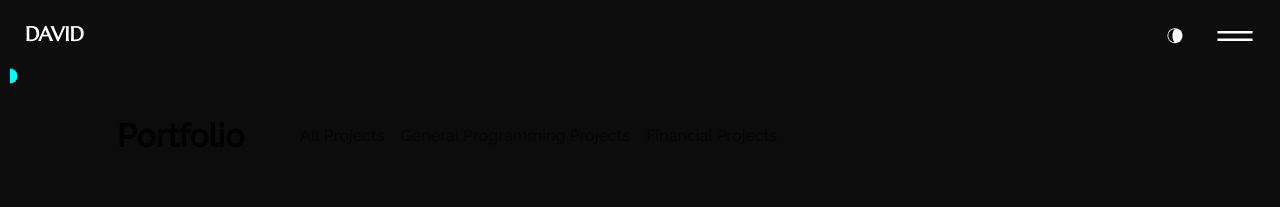
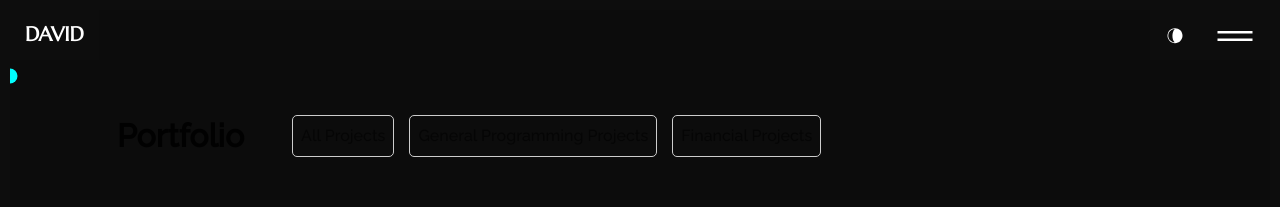
Before and after one commit to dordazrodriguez/portfolio, a React (Create React App) app: page /portfolio in a window 1280 px wide. Shown: the top 207 px of the page. Built offline with nearby package versions, Linux system fonts and the light colour scheme.

Commit message:
Added new filtering method for Portfolio projects on the Portfolio page.

```diff
--- a/src/content_option.js
+++ b/src/content_option.js
@@ -81,19 +81,20 @@ const dataportfolio = [{
         name: "IPTV and Movie Application",
         description: "A multi-platform application that I developed using Google's Flutter framework for streaming on-demand Movies and TV shows. Application also includes a section for streaming live TV Channels through HLS/HTTP links loaded from .M3U8 files.",
         link: "https://github.com/dordazrodriguez/IPTV-and-Movie-App",
-        category: "programming",
+        categories: ["programming"],
     },
     {
         img: "https://www.datacamp.com/datacamp.png",
         name: "Data Science - Dev Journal",
         description: "Datacamp - Data Science Professional with Python Certification",
         link: "https://colab.research.google.com/drive/18Y84Z4yJi0lUAJBw9mIc9j8DiGmwpGrV?usp=sharing",
-        category: "programming",
+        categories: ["financial", "programming"],
     },
     {
         img: "https://picsum.photos/400/800/?grayscale",
         description: "The wisdom of life consists in the elimination of non-essentials.",
         link: "#",
+        categories: [],
     },
 ];
 
--- a/src/pages/portfolio/index.js
+++ b/src/pages/portfolio/index.js
@@ -11,16 +11,16 @@ import "./style.css";
 //     description: "Portfolio description goes here",
 //   };
 
-//   const dataportfolio = [
+// const dataportfolio = [
 //     {
-//       category: "programming",
+//       categories: ["programming"],
 //       img: "image1.jpg",
 //       name: "Project 1",
 //       description: "Description of Project 1",
 //       link: "https://example.com/project1",
 //     },
 //     {
-//       category: "financial",
+//       categories: ["financial", "programming"],
 //       img: "image2.jpg",
 //       name: "Project 2",
 //       description: "Description of Project 2",
@@ -33,9 +33,9 @@ import "./style.css";
     const [selectedCategory, setSelectedCategory] = useState("all");
 
     const filteredProjects = dataportfolio.filter((project) => {
-      if (selectedCategory === "all") return true;
-      return project.category === selectedCategory;
-    });
+        if (selectedCategory === "all") return true; // Show all projects
+        return project.categories.includes(selectedCategory);
+      });
 
     return (
       <HelmetProvider>
@@ -52,13 +52,13 @@ import "./style.css";
               <Navbar.Toggle aria-controls="basic-navbar-nav" id="nav-toggle" />
               <Navbar.Collapse id="basic-navbar-nav">
                 <Nav className="mr-auto" style={{ paddingLeft: "2em" }}>
-                  <Nav.Link href="#" onClick={() => setSelectedCategory("all")}>All Projects</Nav.Link>
-                  <Nav.Link href="#" onClick={() => setSelectedCategory("programming")}>General Programming Projects</Nav.Link>
-                  <Nav.Link href="#" onClick={() => setSelectedCategory("financial")}>Financial Projects</Nav.Link>
+                  <Nav.Link href="#" onClick={() => setSelectedCategory("all")} className="bordered-link">All Projects</Nav.Link>
+                  <Nav.Link href="#" onClick={() => setSelectedCategory("programming")} className="bordered-link">General Programming Projects</Nav.Link>
+                  <Nav.Link href="#" onClick={() => setSelectedCategory("financial")} className="bordered-link">Financial Projects</Nav.Link>
                 </Nav>
               </Navbar.Collapse>
             </Navbar>
-            <Col id="programming" style={{ paddingTop: "4em" }}>
+            <Col id="programming" style={{ paddingTop: "1em" }}>
               <h1>Projects </h1>
               <hr className="t_border my-4 ml-0 text-left" />
               <div className="mb-5 po_items_ho">
--- a/src/pages/portfolio/style.css
+++ b/src/pages/portfolio/style.css
@@ -118,3 +118,11 @@
 [data-theme="dark"] #nav-toggle {
     background-color: darkgray;
 }
+
+
+.bordered-link {
+    border: 1px solid #ccc;
+    padding: 8px 12px;
+    border-radius: 5px;
+    margin-right: 15px;
+  }
```
